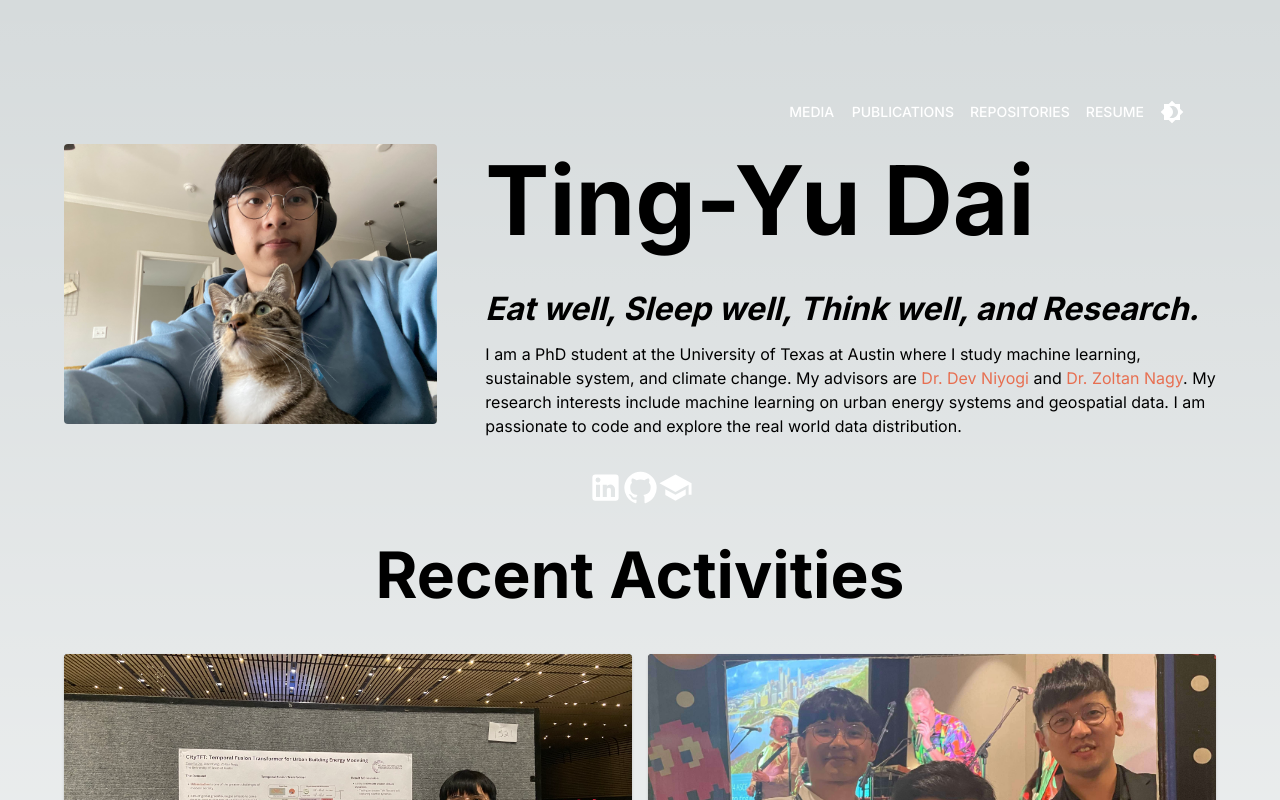
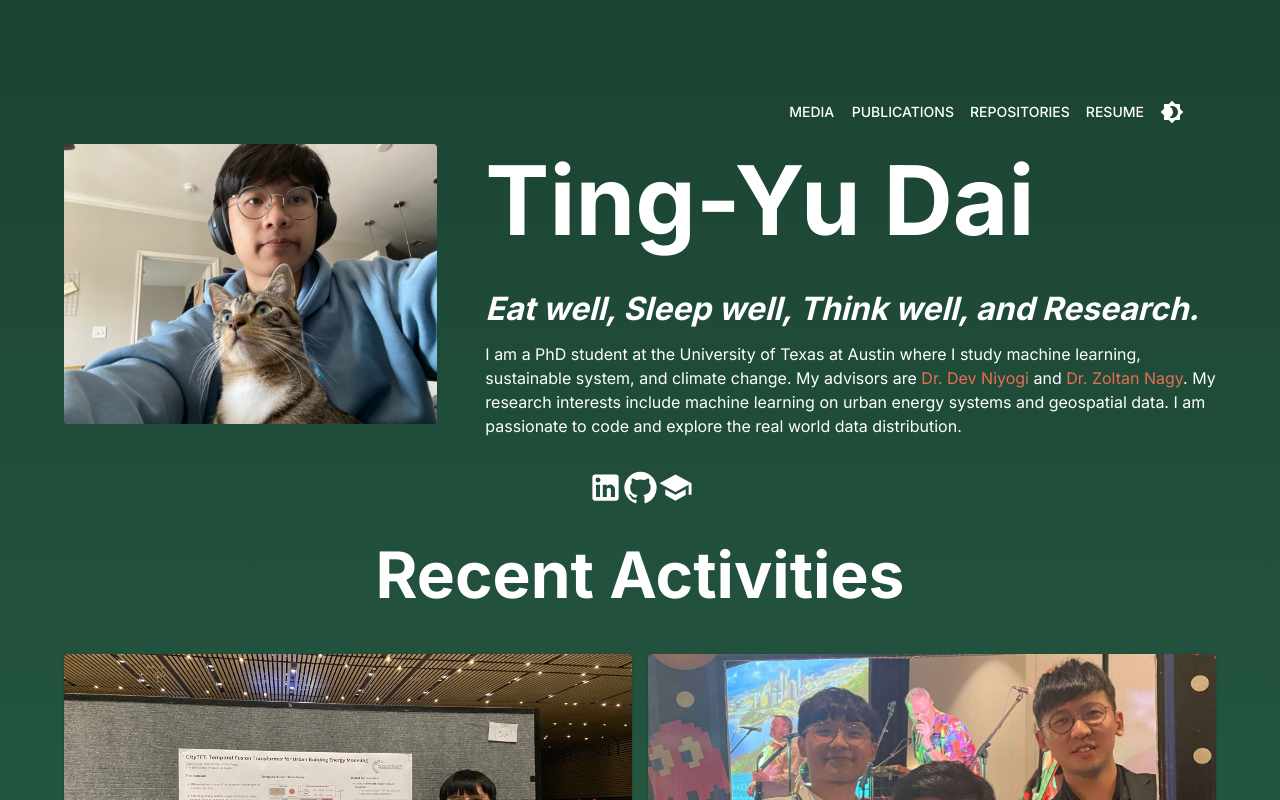
Before and after one commit to FunnyEngineer/personal-webpage, a Next.js app: page / in a window 1280 px wide. Shown: the top 800 px of the page. Built offline with nearby package versions, Linux system fonts and the light colour scheme.

Commit message:
Update global CSS variables for improved color scheme

```diff
--- a/src/app/globals.css
+++ b/src/app/globals.css
@@ -3,9 +3,9 @@
 @tailwind utilities;
 
 :root {
-  --foreground-rgb: 0, 0, 0;
-  --background-start-rgb: 214, 219, 220;
-  --background-end-rgb: 255, 255, 255;
+  --foreground-rgb: 255, 255, 255;
+  --background-start-rgb: 27, 67, 50;
+  --background-end-rgb: 45, 106, 79;
 }
 
 @media (prefers-color-scheme: dark) {
```
